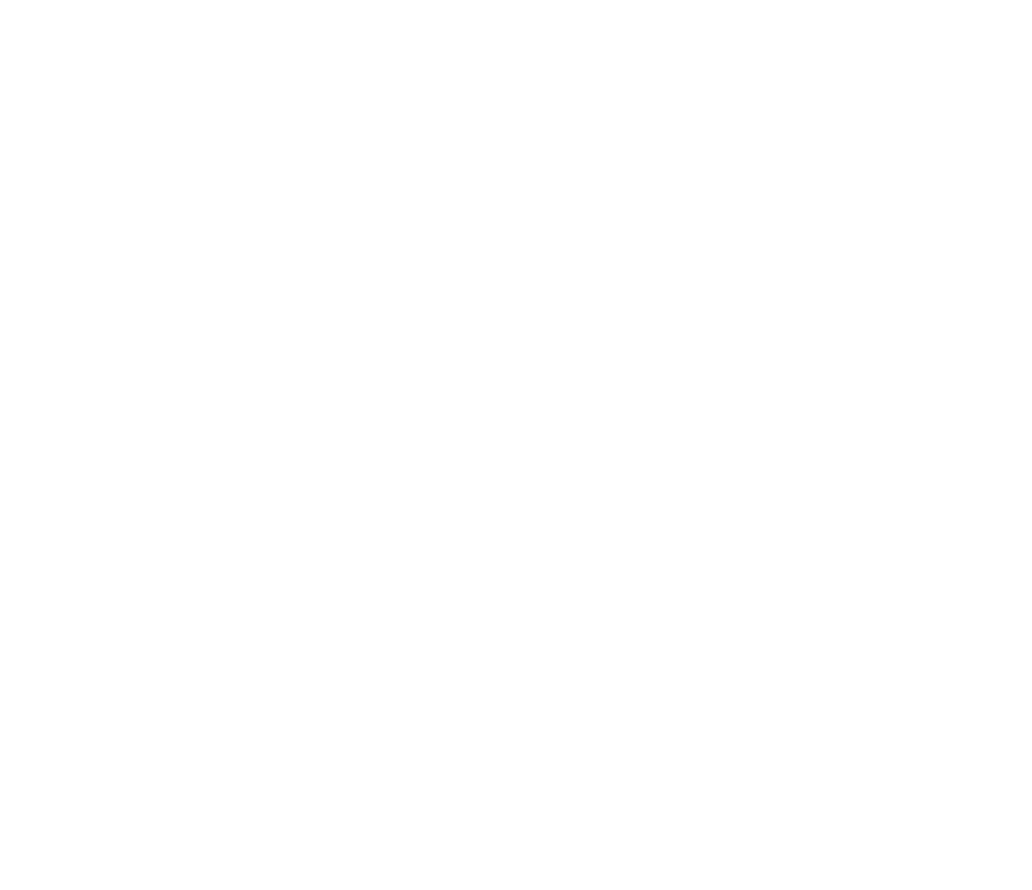
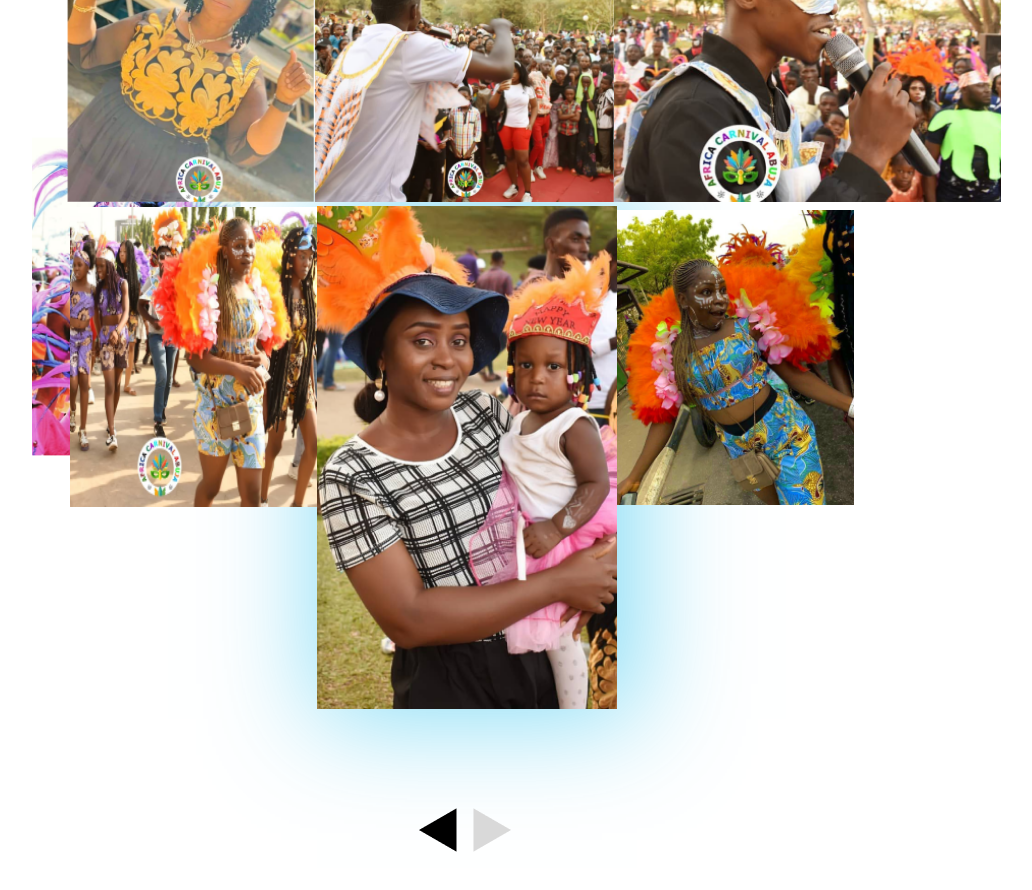
Before and after one commit to Gmukoro/mama-africa-talent-hunt, a React (Vite) app: page / in a window 1280 px wide. Shown: the part 4180-5070 px from the top of the page, without its empty margins (240-1272 px from the left). Before the commit the page ends 3800 px from the top, so only its background shows below. Built offline with nearby package versions, Linux system fonts and the light colour scheme; a web font is replaced by a local one.

Commit message:
Catalogue section of the homepage

```diff
--- a/src/containers/Home/catalogue/Catalogue.jsx
+++ b/src/containers/Home/catalogue/Catalogue.jsx
@@ -1,10 +1,41 @@
 import "./catalogue.css";
+import polygon7 from "../../../assets/Polygon-7.png";
+import polygon8 from "../../../assets/Polygon-8.png";
+import whatsapp1 from "../../../assets/WhatsApp-Image01.png";
+import whatsapp2 from "../../../assets/WhatsApp-Image07.png";
+import whatsapp3 from "../../../assets/WhatsApp-Image06.png";
+import whatsapp4 from "../../../assets/WhatsApp-Image05.png";
+import whatsapp5 from "../../../assets/WhatsApp-Image02.png";
+import whatsapp6 from "../../../assets/WhatsApp-Image03.png";
+import whatsapp7 from "../../../assets/WhatsApp-Image04.png";
 
 const Catalogue = () => {
   return (
     <section className="app__catalogue">
-      <div></div>
+      <div className="app__catalogue-contents">
+        <p>Visit our Catalogue</p>
+        <div className="app__catalogue-contents_imgs">
+          <img src={whatsapp1} alt="catalogue-pics" className="pics1" />
+          <div className="container">
+            <div className="app__catalogue-pics1">
+              <img src={whatsapp2} alt="catalogue-pics" className="pics2" />
+              <img src={whatsapp3} alt="catalogue-pics" className="pics3" />
+              <img src={whatsapp4} alt="catalogue-pics" className="pics4" />
+            </div>
+            <div className="app__catalogue-pics2">
+              <img src={whatsapp5} alt="catalogue-pics" className="pics5" />
+              <img src={whatsapp6} alt="catalogue-pics" className="pics6" />
+              <img src={whatsapp7} alt="catalogue-pics" className="pics7" />
+            </div>
+          </div>
+        </div>
+      </div>
+      <div className="app__catalogue-moreicons">
+        <img src={polygon7} alt="backicon" className="backicon" />
+        <img src={polygon8} alt="forwardicon" />
+      </div>
     </section>
   );
 };
+
 export default Catalogue;
--- a/src/containers/Home/catalogue/catalogue.css
+++ b/src/containers/Home/catalogue/catalogue.css
@@ -0,0 +1,107 @@
+.app__catalogue {
+  display: flex;
+  justify-content: center;
+  align-items: center;
+  flex-direction: column;
+  width: 80vw;
+  margin: 8rem 12rem;
+}
+
+.app__catalogue-contents {
+  display: flex;
+  justify-content: center;
+  align-items: center;
+  text-align: center;
+  flex-direction: column;
+}
+
+.app__catalogue-contents p {
+  font-size: 35px;
+  font-weight: 600;
+}
+
+.app__catalogue-contents_imgs {
+  display: flex;
+  width: 100%;
+  justify-content: center;
+  align-items: center;
+  flex-direction: row;
+  margin-left: 10rem;
+  margin-bottom: 6rem;
+  margin-top: 6rem;
+}
+
+.pics1 {
+  width: 212.54px;
+  height: 319.62px;
+}
+
+.container {
+  display: flex;
+  flex-direction: column;
+}
+
+.app__catalogue-pics2 {
+  display: flex;
+  flex-direction: row;
+  width: 100%;
+  justify-content: center;
+  align-items: center;
+
+  /* flex-wrap: wrap; */
+}
+
+.app__catalogue-pics2 {
+  display: flex;
+  flex-direction: row;
+  width: 100%;
+}
+
+.pics2 {
+  width: 247.11px;
+  height: 318.44px;
+  margin-left: -14.3rem;
+}
+
+.pics3 {
+  width: 299.88px;
+  height: 236.25px;
+}
+.pics4 {
+  width: 387px;
+  height: 304px;
+}
+.pics5 {
+  width: 247px;
+  height: 300px;
+  margin-top: -12.6rem;
+  margin-left: -23.3rem;
+}
+.pics6 {
+  width: 300px;
+  height: 503px;
+  box-shadow: 10px 0px 100px 10px rgba(104, 212, 242, 0.802);
+  z-index: -1;
+}
+.pics7 {
+  width: 237px;
+  height: 295px;
+  margin-top: -12.5rem;
+}
+
+.app__catalogue-moreicons {
+  display: flex;
+  flex-direction: row;
+  justify-content: space-between;
+  align-items: center;
+  width: 106px;
+  height: 50px;
+  cursor: pointer;
+}
+
+.app__catalogue-moreicons img {
+  width: 50px;
+  margin: 0 8px;
+}
+
+/*  */
--- a/src/containers/Home/events/eventslist.css
+++ b/src/containers/Home/events/eventslist.css
@@ -45,6 +45,7 @@
   margin-top: 15px;
   width: 10rem;
   height: 3rem;
+  cursor: pointer;
 }
 
 .app__events-contents_desc-lists {
@@ -85,7 +86,7 @@
   width: 503.86px;
   height: 606.6px;
   margin-left: -15rem;
-
+  z-index: 1;
   position: relative;
 }
 
@@ -94,7 +95,7 @@
   top: 0;
   border-radius: 50%;
   box-shadow: 10px 0px 60px 20px rgba(218, 174, 141, 0.802); /* Adjust values as needed */
-  z-index: -1;
+  z-index: 8;
 }
 
 .img3 {
@@ -127,7 +128,7 @@
 }
 
 .img2 {
-  z-index: 99;
+  z-index: 2;
   width: 500.07px;
   height: 515.19px;
   margin-bottom: -30rem;
```
